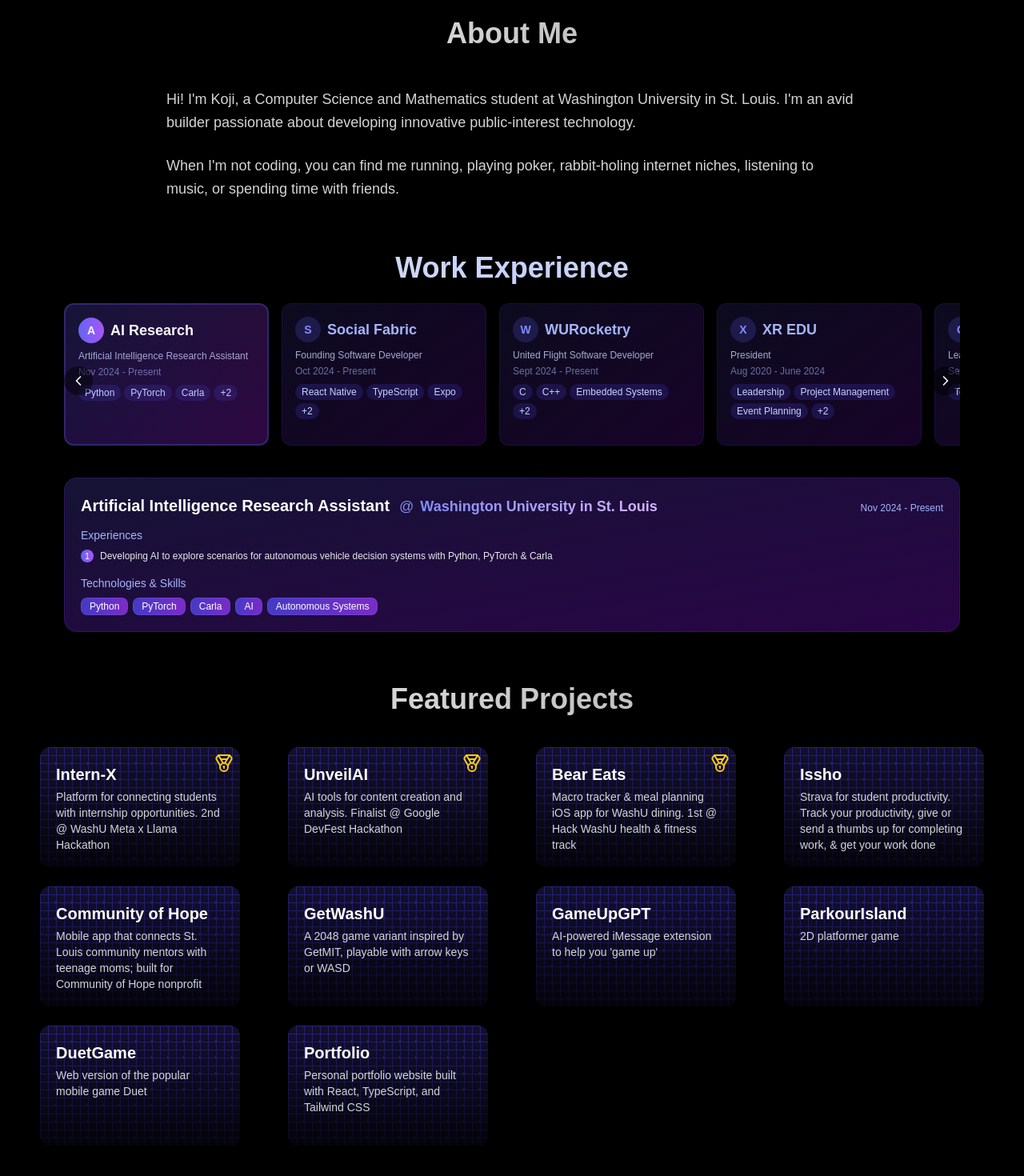
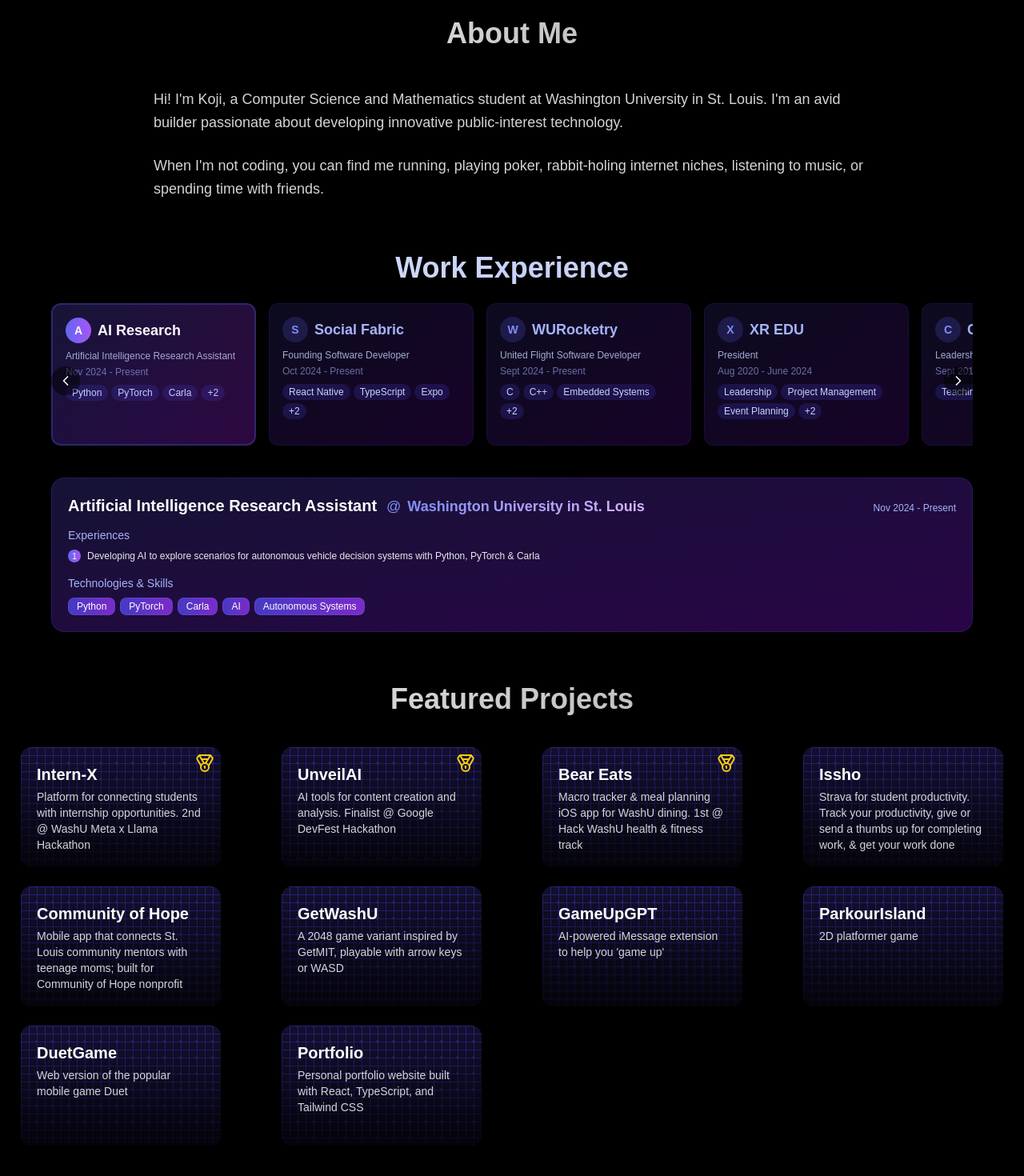
Before and after one commit to koji0701/Portfolio, a React (Vite) app: page / in a window 1280 px wide. Shown: the part 818-2288 px from the top of the page at 80% size. Built offline with nearby package versions, Linux system fonts and the light colour scheme; a web font is replaced by a local one.

Commit message:
remove margin

```diff
--- a/src/components/sections/Hero.tsx
+++ b/src/components/sections/Hero.tsx
@@ -5,7 +5,7 @@
   return (
     <div className="min-h-screen flex items-center justify-center relative overflow-hidden">
       {/* Content */}
-      <div className="relative z-10 text-center px-4">
+      <div className="relative z-10 text-center">
         <TextReveal>
           <h1 className="text-5xl md:text-7xl font-bold bg-clip-text text-transparent bg-gradient-to-r from-neutral-100 to-neutral-400 mb-2">
             Koji Wong
--- a/src/components/sections/Projects.tsx
+++ b/src/components/sections/Projects.tsx
@@ -78,9 +78,8 @@
 export default function Projects() {
   return (
     <section className="py-10 relative" id="projects">
-
       {/* Content with relative positioning */}
-      <div className="relative z-10 max-w-7xl mx-auto px-4 sm:px-6 lg:px-8">
+      <div className="relative z-10 max-w-7xl mx-auto">
         <TextReveal>
           <h1 className="text-4xl font-bold text-center mb-10 bg-clip-text text-transparent bg-gradient-to-r from-neutral-100 to-neutral-400">
             Featured Projects
--- a/src/components/sections/Work.tsx
+++ b/src/components/sections/Work.tsx
@@ -139,7 +139,7 @@
       {/* Subtle grid background - neutral color */}
       <div className="absolute inset-0 bg-[length:50px_50px] bg-grid-white/[0.02] z-0" />
 
-      <div className="relative z-10 max-w-6xl mx-auto px-4">
+      <div className="relative z-10 max-w-6xl mx-auto">
         {/* Title */}
         <TextReveal>
           <h2 className="text-4xl font-bold text-center mb-6 bg-clip-text text-transparent bg-gradient-to-r from-neutral-200 via-indigo-200 to-neutral-300">
--- a/src/components/sections/about.tsx
+++ b/src/components/sections/about.tsx
@@ -3,7 +3,7 @@
   return (
     <section className="relative py-10" id="about">
       {/* Content */}
-      <div className="relative z-10 max-w-4xl mx-auto px-4">
+      <div className="relative z-10 max-w-4xl mx-auto">
         <TextReveal>
           <h2 className="text-4xl font-bold text-center mb-12 bg-clip-text text-transparent bg-gradient-to-r from-neutral-100 to-neutral-400">
             About Me
--- a/src/index.css
+++ b/src/index.css
@@ -8,6 +8,12 @@
   }
 }
 
+html, body {
+  margin: 0;
+  padding: 0;
+  width: 100%;
+  overflow-x: hidden;
+}
 /* Hide scrollbar for Chrome, Safari and Opera */
 .scrollbar-hide::-webkit-scrollbar {
   display: none;
@@ -47,12 +53,19 @@
   }
 }
 
-.container {
-  width: 100%;
-  max-width: 1280px; /* or whatever your design requires */
-  margin: 0 auto;
-}
+
 body {
   zoom: 1;
   -webkit-text-size-adjust: 100%;
 }
+body {
+  min-width: 100%;
+}
+
+/* Update the container class */
+.container {
+  width: 100%;
+  max-width: 1280px;
+  margin: 0 auto;
+  padding: 0; /* Ensure no padding */
+}
```
